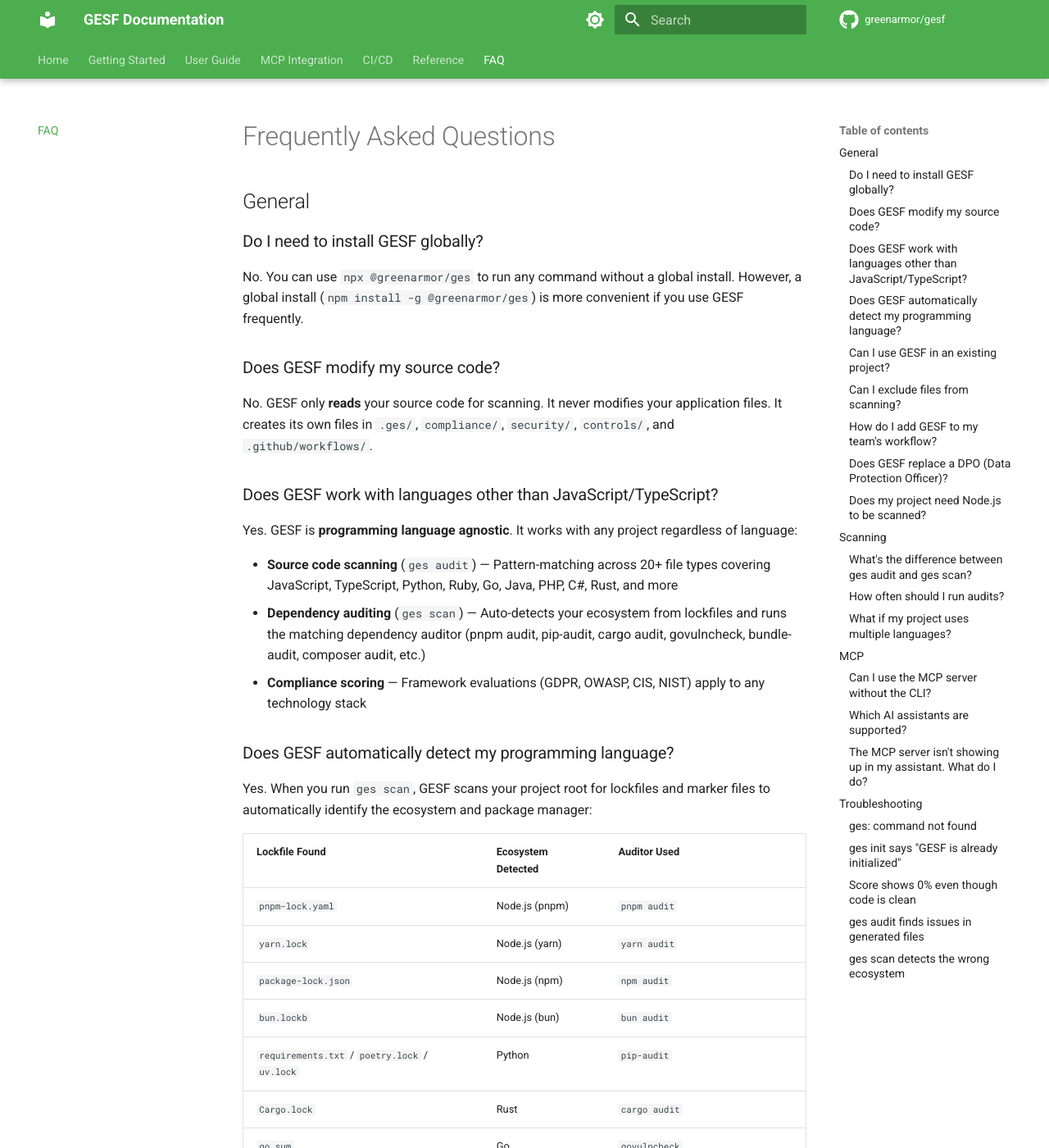
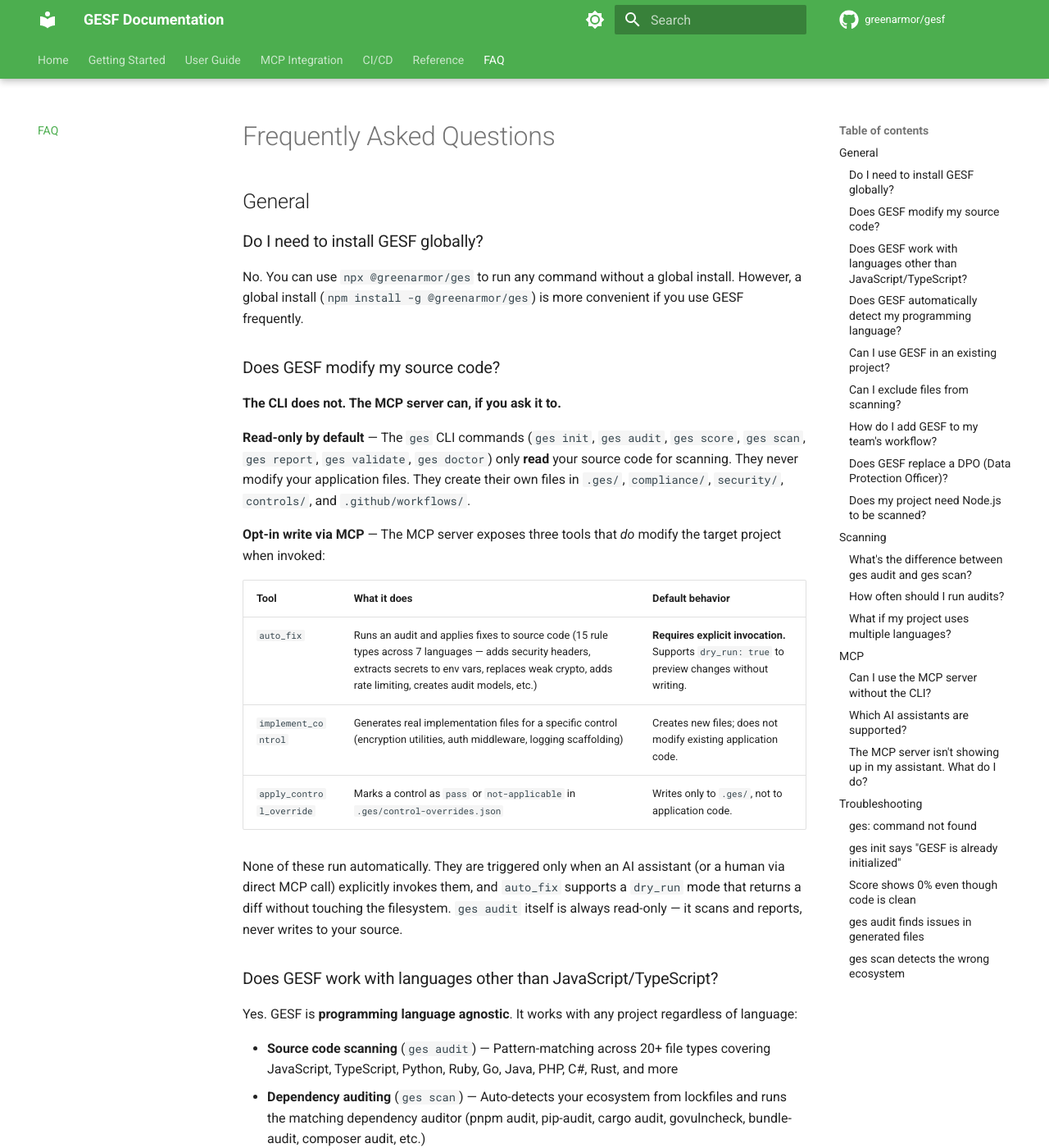
Before and after one commit to greenarmor/gesf, an MkDocs documentation site: the page built from docs/faq.md, in a window 1280 px wide and 1400 px high. Shown: the whole window at 82% size. Built offline with MkDocs 1.6.1 and Material for MkDocs 9.7.7, drawn with Linux system fonts in a browser that asks for light colours; comment, search, counter and statistics services are not loaded.

Commit message:
Clarifyin about the FAQ question.

```diff
--- a/docs/faq.md
+++ b/docs/faq.md
@@ -8,7 +8,19 @@
 
 ### Does GESF modify my source code?
 
-No. GESF only **reads** your source code for scanning. It never modifies your application files. It creates its own files in `.ges/`, `compliance/`, `security/`, `controls/`, and `.github/workflows/`.
+**The CLI does not. The MCP server can, if you ask it to.**
+
+**Read-only by default** — The `ges` CLI commands (`ges init`, `ges audit`, `ges score`, `ges scan`, `ges report`, `ges validate`, `ges doctor`) only **read** your source code for scanning. They never modify your application files. They create their own files in `.ges/`, `compliance/`, `security/`, `controls/`, and `.github/workflows/`.
+
+**Opt-in write via MCP** — The MCP server exposes three tools that *do* modify the target project when invoked:
+
+| Tool | What it does | Default behavior |
+|------|--------------|------------------|
+| `auto_fix` | Runs an audit and applies fixes to source code (15 rule types across 7 languages — adds security headers, extracts secrets to env vars, replaces weak crypto, adds rate limiting, creates audit models, etc.) | **Requires explicit invocation.** Supports `dry_run: true` to preview changes without writing. |
+| `implement_control` | Generates real implementation files for a specific control (encryption utilities, auth middleware, logging scaffolding) | Creates new files; does not modify existing application code. |
+| `apply_control_override` | Marks a control as `pass` or `not-applicable` in `.ges/control-overrides.json` | Writes only to `.ges/`, not to application code. |
+
+None of these run automatically. They are triggered only when an AI assistant (or a human via direct MCP call) explicitly invokes them, and `auto_fix` supports a `dry_run` mode that returns a diff without touching the filesystem. `ges audit` itself is always read-only — it scans and reports, never writes to your source.
 
 ### Does GESF work with languages other than JavaScript/TypeScript?
 
```
